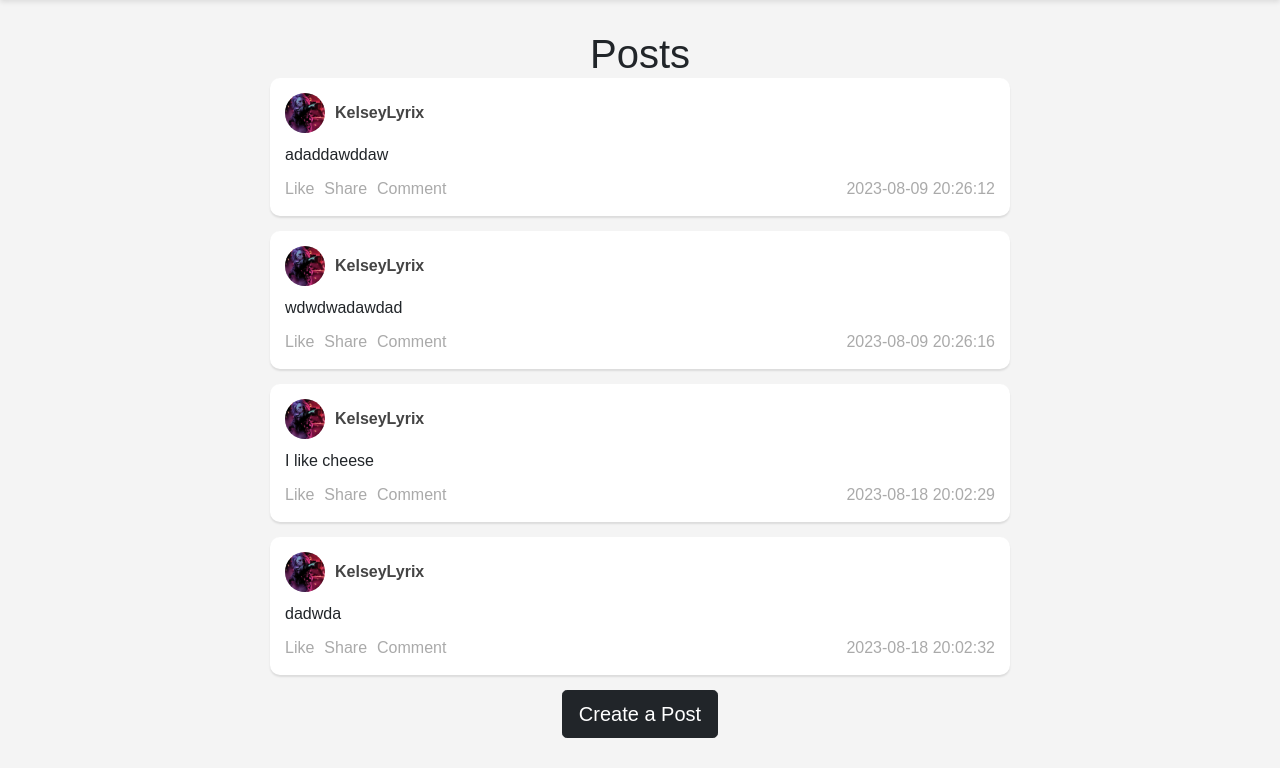
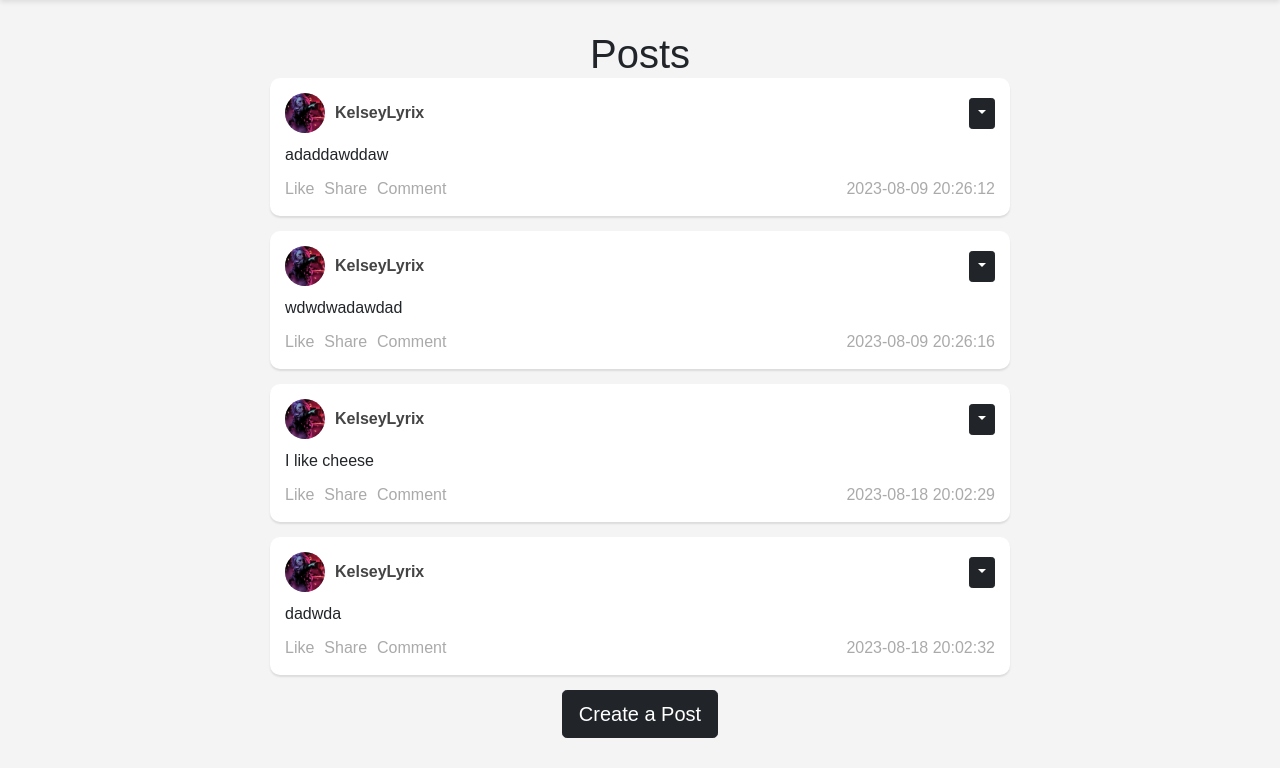
Before and after one commit to KelseyTech/Simple_Flask_Website, a Flask app: page / in a window 1280 px wide. Shown: the part 72-840 px from the top of the page. Run offline with Flask 3, Linux system fonts and the light colour scheme; a user stored in the database is signed in; data comes from the database, SQL or seed files in the repository.

Commit message:
Re-added delete button

```diff
--- a/modules/static/style.css
+++ b/modules/static/style.css
@@ -255,6 +255,7 @@ a:hover {
   margin-bottom: 10px;
 }
 
+
 .post-icon {
   width: 40px;
   height: 40px;
@@ -271,6 +272,10 @@ a:hover {
 
 .username {
   font-weight: bold;
+}
+
+.post-delete {
+  margin-left: auto;
 }
 
 .post-content {
--- a/modules/templates/home.html
+++ b/modules/templates/home.html
@@ -11,10 +11,26 @@ content %}
         <div class="post-icon">
           <a href="{{ url_for('views.profile', username=post.user.username)}}">
             <img src="../static/images/pp_pic.jpg" alt="Profile Picture" />
-        </div>
+          </div>
             <!--Shows the username and content of the author-->
             <div class="username">{{post.user.username}}</div>
           </a>
+          <div class="post-delete">
+            {% if user.id == post.author %}
+            <button
+              type="button"
+              class="btn btn-sm btn-dark dropdown-toggle"
+              data-bs-toggle="dropdown"
+            ></button>
+            <ul class="dropdown-menu">
+              <li>
+                <a href="/delete-post/{{post.id}}" class="dropdown-item"
+                  >Delete</a
+                >
+              </li>
+            </ul>
+            {% endif %}
+          </div>
         </div>
         <div class="post-content">{{post.text}}</div>
         <div class="post-footer">
```
